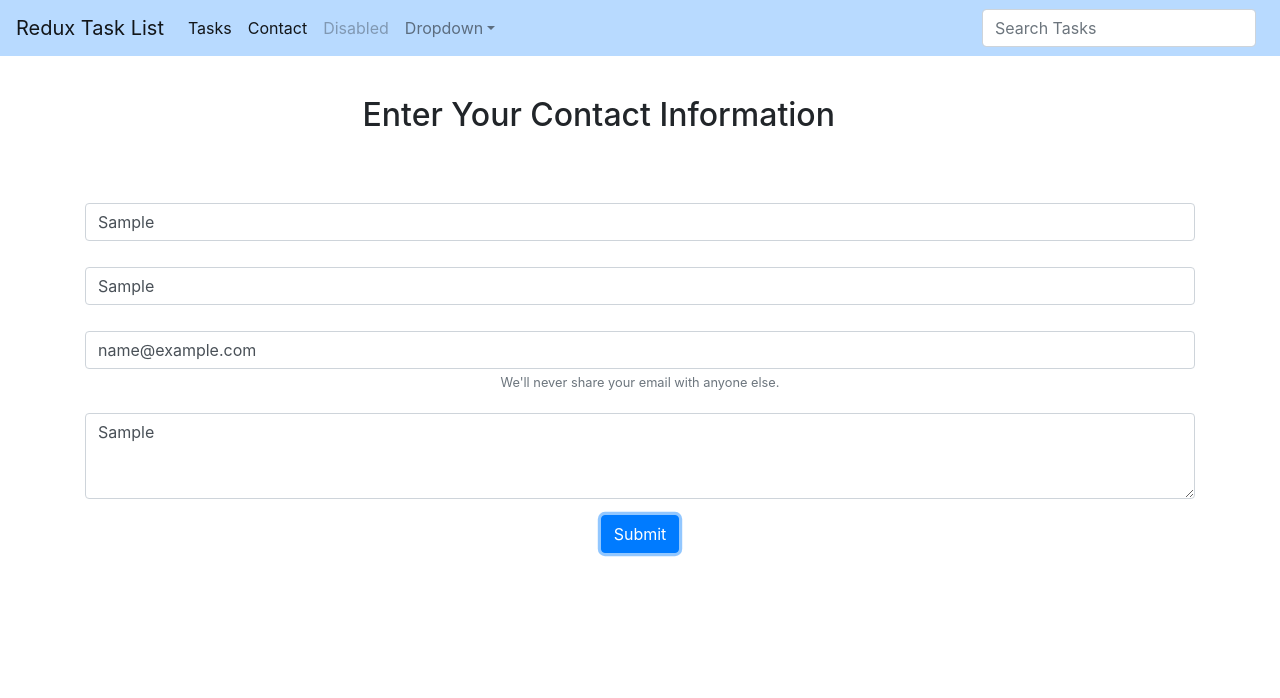
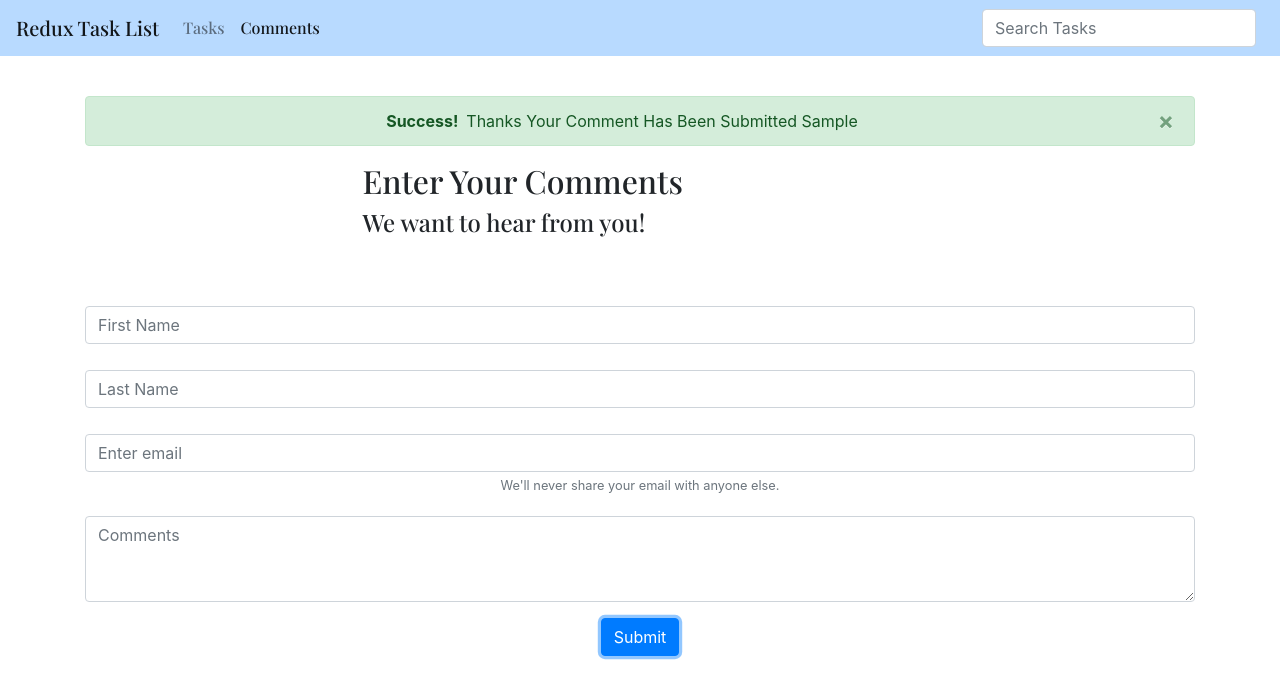
Before and after one commit to puythoven72/react-todo-proj, a React (Create React App) app: page /contact in a window 1280 px wide. Both pictures are taken after typing "Sample", "Sample", "name@example.com", "Sample" into the empty fields and a click on the button "Submit". Shown: the top 698 px of the page. Built offline with nearby package versions, Linux system fonts and the light colour scheme.

Commit message:
added validation on comment page, ui fixes

```diff
--- a/public/index.html
+++ b/public/index.html
@@ -13,7 +13,12 @@
     <link rel="canonical" href="https://getbootstrap.com/docs/4.3/examples/starter-template/">
 
     <!-- Bootstrap core CSS -->
-    <link rel="stylesheet" href="https://stackpath.bootstrapcdn.com/bootstrap/4.3.1/css/bootstrap.min.css" integrity="sha384-ggOyR0iXCbMQv3Xipma34MD+dH/1fQ784/j6cY/iJTQUOhcWr7x9JvoRxT2MZw1T" crossorigin="anonymous">
+    <link rel="stylesheet" href="https://stackpath.bootstrapcdn.com/bootstrap/4.3.1/css/bootstrap.min.css"
+        integrity="sha384-ggOyR0iXCbMQv3Xipma34MD+dH/1fQ784/j6cY/iJTQUOhcWr7x9JvoRxT2MZw1T" crossorigin="anonymous">
+
+    <link href="https://fonts.googleapis.com/css2?family=Playfair+Display:wght@500&display=swap" rel="stylesheet">
+
+    <link href="https://fonts.googleapis.com/css2?family=Montserrat&family=Playfair+Display:wght@500&display=swap" rel="stylesheet">
 
 
 </head>
@@ -24,19 +29,26 @@
 
     <!-- <main role="main" class="container"> -->
 
-        <div class="text-center mt-5 pt-5">
-          <div id="root"></div>
-        </div>
-<!--
+    <div class="text-center mt-5 pt-5">
+        <div id="root"></div>
+    </div>
+    <!--
     </main>/.container -->
 
 
     <!-- Bootstrap core JavaScript
     ================================================== -->
     <!-- Placed at the end of the document so the pages load faster -->
-    <script src="https://code.jquery.com/jquery-3.3.1.slim.min.js" integrity="sha384-q8i/X+965DzO0rT7abK41JStQIAqVgRVzpbzo5smXKp4YfRvH+8abtTE1Pi6jizo" crossorigin="anonymous"></script>
-    <script src="https://cdnjs.cloudflare.com/ajax/libs/popper.js/1.14.7/umd/popper.min.js" integrity="sha384-UO2eT0CpHqdSJQ6hJty5KVphtPhzWj9WO1clHTMGa3JDZwrnQq4sF86dIHNDz0W1" crossorigin="anonymous"></script>
-    <script src="https://stackpath.bootstrapcdn.com/bootstrap/4.3.1/js/bootstrap.min.js" integrity="sha384-JjSmVgyd0p3pXB1rRibZUAYoIIy6OrQ6VrjIEaFf/nJGzIxFDsf4x0xIM+B07jRM" crossorigin="anonymous"></script>
+    <script src="https://code.jquery.com/jquery-3.3.1.slim.min.js"
+        integrity="sha384-q8i/X+965DzO0rT7abK41JStQIAqVgRVzpbzo5smXKp4YfRvH+8abtTE1Pi6jizo"
+        crossorigin="anonymous"></script>
+    <script src="https://cdnjs.cloudflare.com/ajax/libs/popper.js/1.14.7/umd/popper.min.js"
+        integrity="sha384-UO2eT0CpHqdSJQ6hJty5KVphtPhzWj9WO1clHTMGa3JDZwrnQq4sF86dIHNDz0W1"
+        crossorigin="anonymous"></script>
+    <script src="https://stackpath.bootstrapcdn.com/bootstrap/4.3.1/js/bootstrap.min.js"
+        integrity="sha384-JjSmVgyd0p3pXB1rRibZUAYoIIy6OrQ6VrjIEaFf/nJGzIxFDsf4x0xIM+B07jRM"
+        crossorigin="anonymous"></script>
 
 </body>
+
 </html>
--- a/src/App.css
+++ b/src/App.css
@@ -1,9 +1,12 @@
+
 .nav-color {
   background-color: #b8daff;
   ;
 }
 
-
+.title-font{
+  font-family: 'Playfair Display', serif;
+}
 
 .filter-section {
   margin-bottom: 10px;
@@ -13,21 +16,28 @@
 
 .todo-List {
   margin-top: 40px;
-  padding: 40px 150px 10px 40px;
+   padding: 40px 5% 10px 5%;
   border: #b8daff 1px solid;
+  border-radius: 25px;
+
 }
 
 
+.table-wrapper{
+  border-radius: 10px;
+}
+
 .todo {
-
   padding-bottom: 10px;
 }
 
+.text-font{
+  font-family: 'Montserrat', sans-serif;
+}
 
 .update-buttons {
   padding: 0 30% 0 30%;
 }
-
 
 
 .contact-form {
@@ -36,12 +46,11 @@
 }
 
 .form-input {
-
   padding: 5px 0 5px 0;
 }
 
 
-@media only screen and (max-width: 768px) {
+@media only screen and (max-width: 767px) {
 
   .input-group {
     width: 100%;
@@ -75,7 +84,7 @@
 
   .todo-List {
     margin-top: 5px;
-    padding: 5px 0px 5px 0px;
+    padding: 5px 5% 5px 5%;
     border: #b8daff 1px solid;
   }
 
@@ -94,18 +103,19 @@
     bottom: 0;
   }
 
+  .update-button {
+    display: block;
+    width: 100%;
+    margin: 5px 0 5px 0px;
+
+  }
 
 
 }
 
  @media only screen and (max-width: 500px) {
 
-  .update-button {
-    display: block;
-    width: 100%;
-    margin: 5px 0 5px 10px;
 
-  }
 
   /* .todo-List {
     margin-top: 40px;
--- a/src/App.js
+++ b/src/App.js
@@ -14,7 +14,6 @@ function App() {
 
   return (
     <div className="App">
-      <Navigation />
       <main role="main" className ="container">
         <AddToDo />
         <ToDoList />
--- a/src/component/Contact.jsx
+++ b/src/component/Contact.jsx
@@ -1,17 +1,25 @@
 import { addContact } from '../store/features/contact/contactSlice';
 import { useDispatch, useSelector } from 'react-redux';
 
-
-
-
-
-
-
+import { useEffect } from 'react';
 
 
 function Contact() {
 
+    useEffect(function () {
+        var message = document.getElementById("alert-success");
+        message.style.display = "none";
+    }, []);
+
     let dispatch = useDispatch();
+
+    const contact = useSelector(function (state) {
+
+        return state.contact;
+
+    });
+
+
 
 
     function submitContact(event) {
@@ -23,30 +31,98 @@ function Contact() {
                 email: event.target.elements.email.value,
                 comments: event.target.elements.comments.value,
             }
+
             dispatch(addContact(contactObject));
+            var message = document.getElementById("alert-success");
+            message.style.display = "block";
+
+            const inputs = document.querySelectorAll('#firstName, #lastName, #email,#comments');
+
+            inputs.forEach(input => {
+              input.value = '';
+            });
+
+        }
+    };
 
 
+
+    (function () {
+        'use strict';
+        window.addEventListener('load', function () {
+
+            // Get the forms we want to add validation styles to
+            var forms = document.getElementsByClassName('needs-validation');
+            // Loop over them and prevent submission
+            var validation = Array.prototype.filter.call(forms, function (form) {
+                form.addEventListener('submit', function (event) {
+                    if (form.checkValidity() === false) {
+                        event.preventDefault();
+                        event.stopPropagation();
+                    }
+
+                }, false);
+            });
+        }, false);
+    })();
+
+
+
+
+    function hideConfirmation() {
+
+        var message = document.getElementById("alert-success");
+        if (message.style.display === "none") {
+            message.style.display = "block";
+        } else {
+            message.style.display = "none";
         }
 
 
-    };
+    }
 
     return (
         <div className="container">
 
-            <div className="row w-50 mx-auto">
+
+
+            <div className="alert alert-success alert-dismissible   align-items-center fade show" id="alert-success">
+                <i className="bi-check-circle-fill"></i>
+                {
+                    contact.length > 0 ?
+                        <><strong className="mx-2">Success!</strong>{`Thanks Your Comment Has Been Submitted ${contact[(contact.length - 1)].firstName}`} </>
+                        : <> <strong className="mx-2">Success!</strong>Thanks your Comment Has Been Submitted</>
+
+                }
+
+
+
+                <button type="button" className="close" aria-label="Close" onClick={hideConfirmation}>
+                    <span aria-hidden="true">&times;</span>
+                </button>
+            </div>
+
+
+            <div className="row w-50 mx-auto title-font">
                 <div col-md-12 col-sm-1>
-                    <h2>Enter Your Contact Information</h2>
+                    <h2>Enter Your Comments</h2>
+                </div>
+            </div>
+
+
+            <div className="row w-50 mx-auto title-font">
+                <div col-md-12 col-sm-1>
+                    <h4>We want to hear from you!</h4>
                 </div>
             </div>
 
             <div >
 
-                <form className="contact-form needs-validation" novalidate   onSubmit={submitContact} >
+                <form className="contact-form needs-validation" novalidate onSubmit={submitContact} >
 
                     <div className="form-group  form-input">
 
-                        <input type="text" name="firstName" className="form-control" placeholder="First Name" required />
+                        <input type="text" name="firstName" id="firstName" className="form-control" placeholder="First Name" required />
 
                         <div className="valid-feedback">Valid.</div>
                         <div className="invalid-feedback">Please fill out this field.</div>
@@ -54,13 +130,13 @@ function Contact() {
 
                     <div className="form-group form-input">
 
-                        <input type="text" name="lastName" className="form-control" placeholder="Last Name" required />
+                        <input type="text" name="lastName" id="lastName" className="form-control" placeholder="Last Name" required />
                         <div className="valid-feedback">Valid.</div>
                         <div className="invalid-feedback">Please fill out this field.</div>
                     </div>
 
                     <div className="form-group form-input">
-                        <input type="email" className="form-control" name="email" aria-describedby="emailHelp" placeholder="Enter email" required />
+                        <input type="email" className="form-control" name="email"  id="email" aria-describedby="emailHelp" placeholder="Enter email" required />
                         <div className="valid-feedback">Valid.</div>
                         <div className="invalid-feedback">Please fill out this field.</div>
                         <small id="emailHelp" className="form-text text-muted">We'll never share your email with anyone else.</small>
@@ -69,17 +145,18 @@ function Contact() {
 
 
                     <div className="form-outline mb-3">
-                        <textarea type="text" className="form-control" name="comments" rows="3" placeholder="Comments"></textarea>
+                        <textarea type="text" className="form-control" name="comments" id="comments" rows="3" placeholder="Comments" required></textarea>
+                        <div className="valid-feedback">Valid.</div>
+                        <div className="invalid-feedback">Please fill out this field.</div>
                     </div>
 
                     <div className="d-flex align-items-center justify-content-center" >
-                        <button type="submit" class="btn btn-primary" >Submit</button>
+                        <button type="submit" className="btn btn-primary" >Submit</button>
                     </div>
 
                 </form>
             </div>
 
-            <script src='../scripts/contactscripts'></script>
         </div>
 
     )
--- a/src/component/Navigation.jsx
+++ b/src/component/Navigation.jsx
@@ -22,11 +22,11 @@ function Navigation() {
     return (
 
         <div className="container">
-            <nav className="navbar navbar-expand-md navbar-light nav-color fixed-top">
+             <nav className="navbar navbar-expand-md navbar-light nav-color fixed-top">
+            {/* <nav class="navbar navbar-expand-md navbar-dark bg-dark fixed-top"> */}
 
 
-
-                <span className="navbar-brand"> Redux Task List</span>
+                <span className="navbar-brand title-font"> Redux Task List</span>
 
                 <button className="navbar-toggler" type="button" data-toggle="collapse" data-target="#navbarsExampleDefault" aria-controls="navbarsExampleDefault" aria-expanded="false" aria-label="Toggle navigation">
                     <span className="navbar-toggler-icon"></span>
@@ -34,25 +34,15 @@ function Navigation() {
 
                 <div className="collapse navbar-collapse" id="navbarsExampleDefault">
                     <ul className="navbar-nav mr-auto">
-                        <li className="nav-item active">
-                            {/* <a className="nav-link" href="#">Tasks <span className="sr-only">(current)</span></a> */}
+                    <li className="nav-item title-font">
+
                             <NavLink to="/" className="nav-link">Tasks</NavLink>
                         </li>
-                        <li className="nav-item">
+                        <li className="nav-item title-font">
 
-                            <NavLink to="/contact" className="nav-link">Contact</NavLink>
+                            <NavLink to="/contact" className="nav-link">Comments</NavLink>
                         </li>
-                        <li className="nav-item">
-                            <a className="nav-link disabled" href="#" tabIndex="-1" aria-disabled="true">Disabled</a>
-                        </li>
-                        <li className="nav-item dropdown">
-                            <a className="nav-link dropdown-toggle" href="#" id="dropdown01" data-toggle="dropdown" aria-haspopup="true" aria-expanded="false">Dropdown</a>
-                            <div className="dropdown-menu" aria-labelledby="dropdown01">
-                                <a className="dropdown-item" href="#">Action</a>
-                                <a className="dropdown-item" href="#">Another action</a>
-                                <a className="dropdown-item" href="#">Something else here</a>
-                            </div>
-                        </li>
+
                     </ul>
                     <form className="form-inline my-2 my-lg-0" onSubmit={searchToDos}>
                         <input className="form-control mr-sm-2" type="text" placeholder="Search Tasks" aria-label="Search" name='searchTask' onChange={searchToDos} on />
```
Also changed, not shown: src/component/AddToDo.jsx (+3 -5 lines), src/component/ToDo.jsx (+7 -6 lines), src/component/ToDoList.jsx (+12 -12 lines), src/index.js (+4 -4 lines), src/scripts/contactscripts.js (deleted, +0 -17 lines), src/images/delete.png (deleted), src/images/markDelete.png (added).
